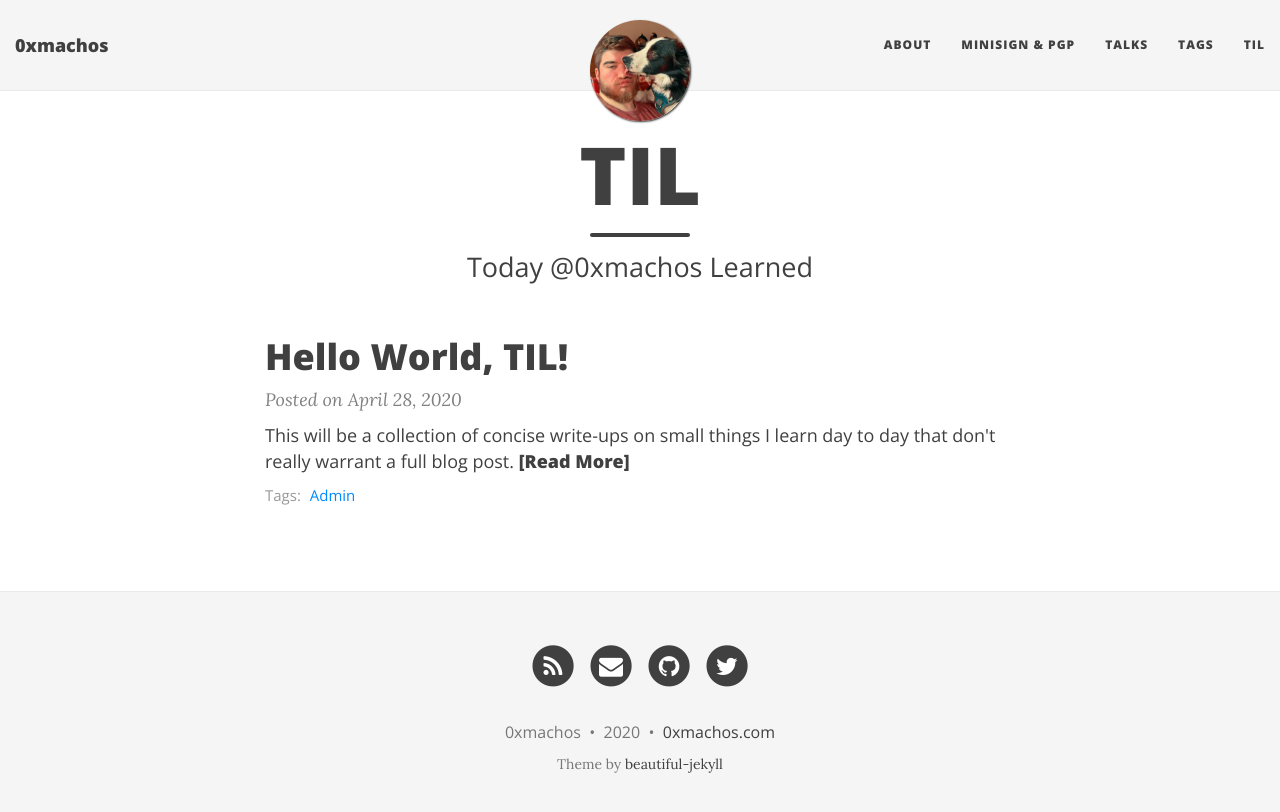
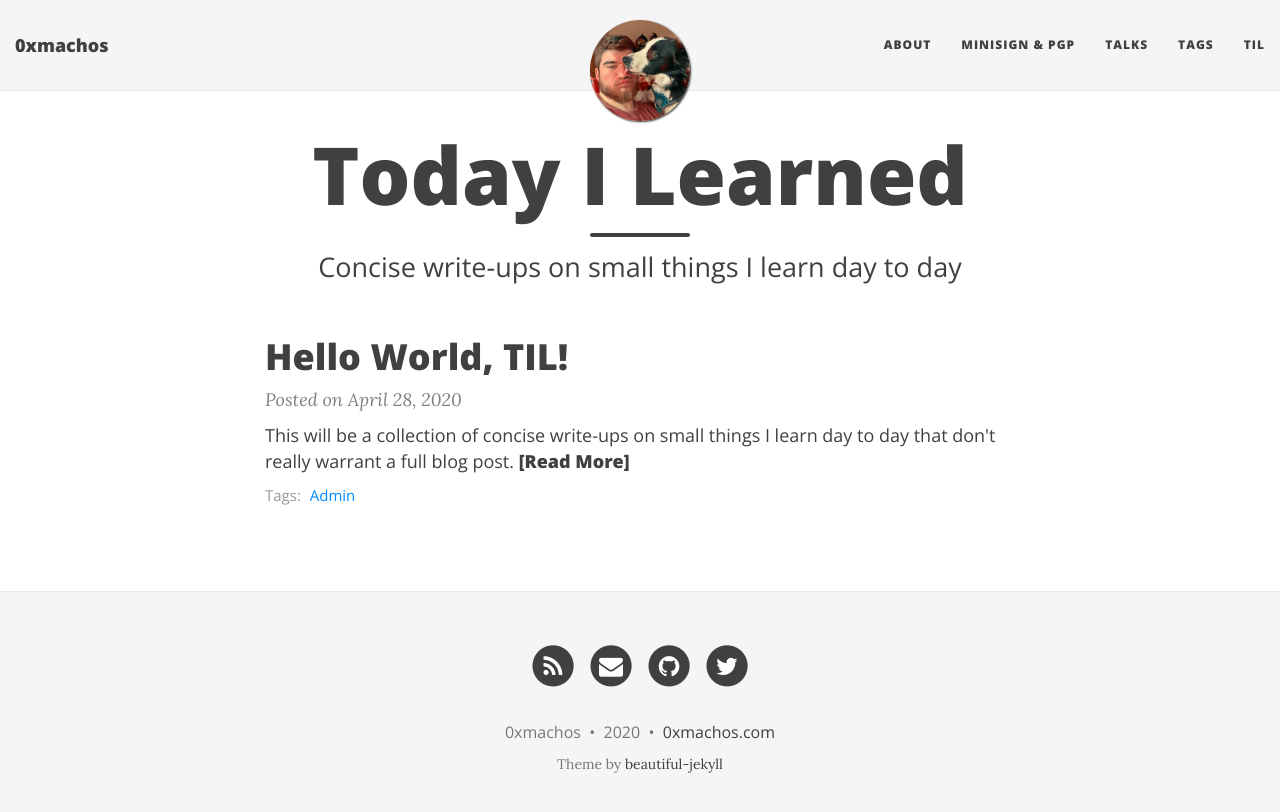
Before and after one commit to 0xmachos/til, a Jekyll site: the page built from index.html, in a window 1280 px wide. Shown: the top 812 px of the page. Built offline with Jekyll 4.4.1, drawn with Linux system fonts in a browser that asks for light colours; nearby versions of some CDN libraries; the list of posts is cut into pages by our own code.

Commit message:
Update title and subtitle

```diff
--- a/index.html
+++ b/index.html
@@ -1,7 +1,7 @@
 ---
 layout: page
-title: TIL
-subtitle: Today @0xmachos Learned
+title: Today I Learned
+subtitle: Concise write-ups on small things I learn day to day
 use-site-title: true
 ---
 
```
